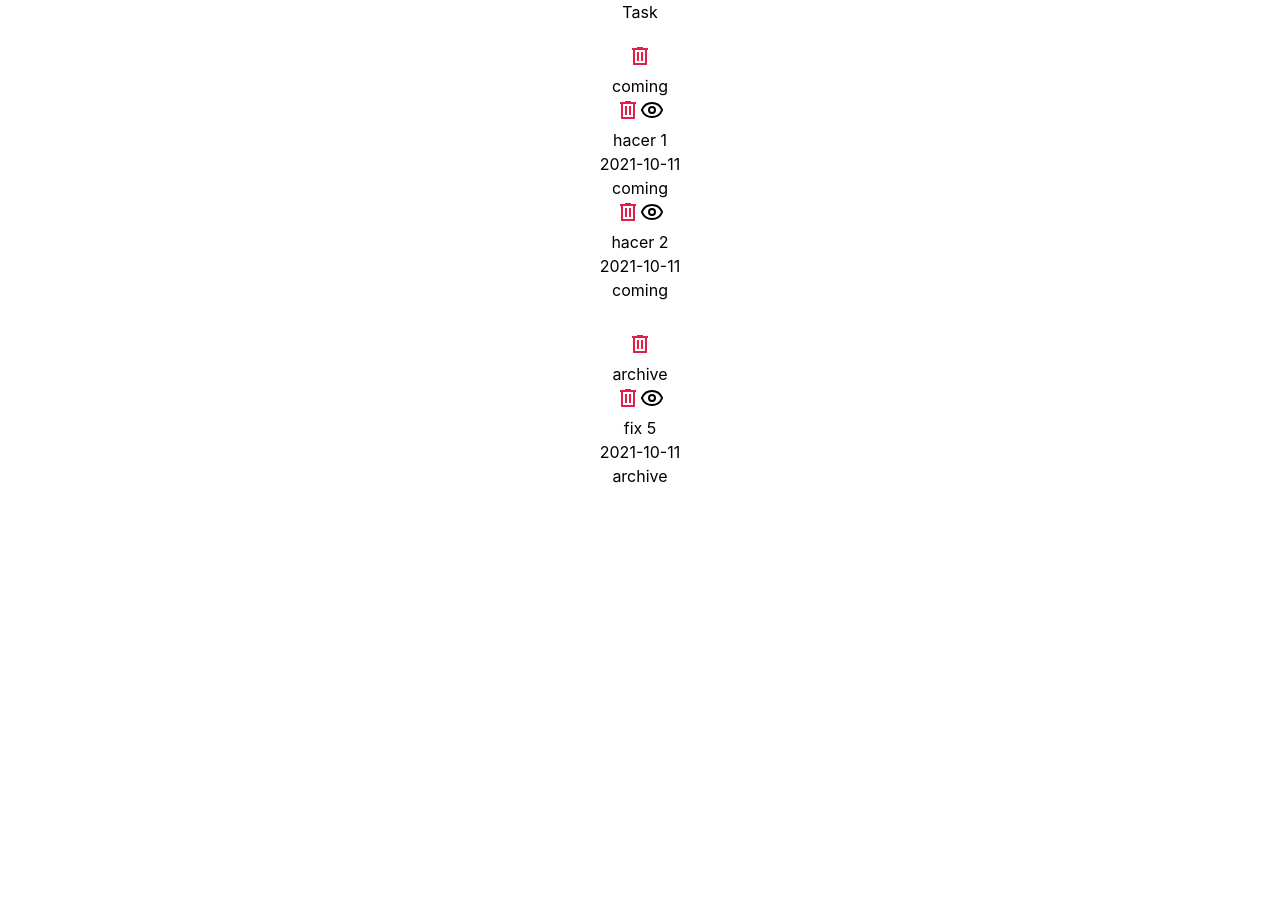
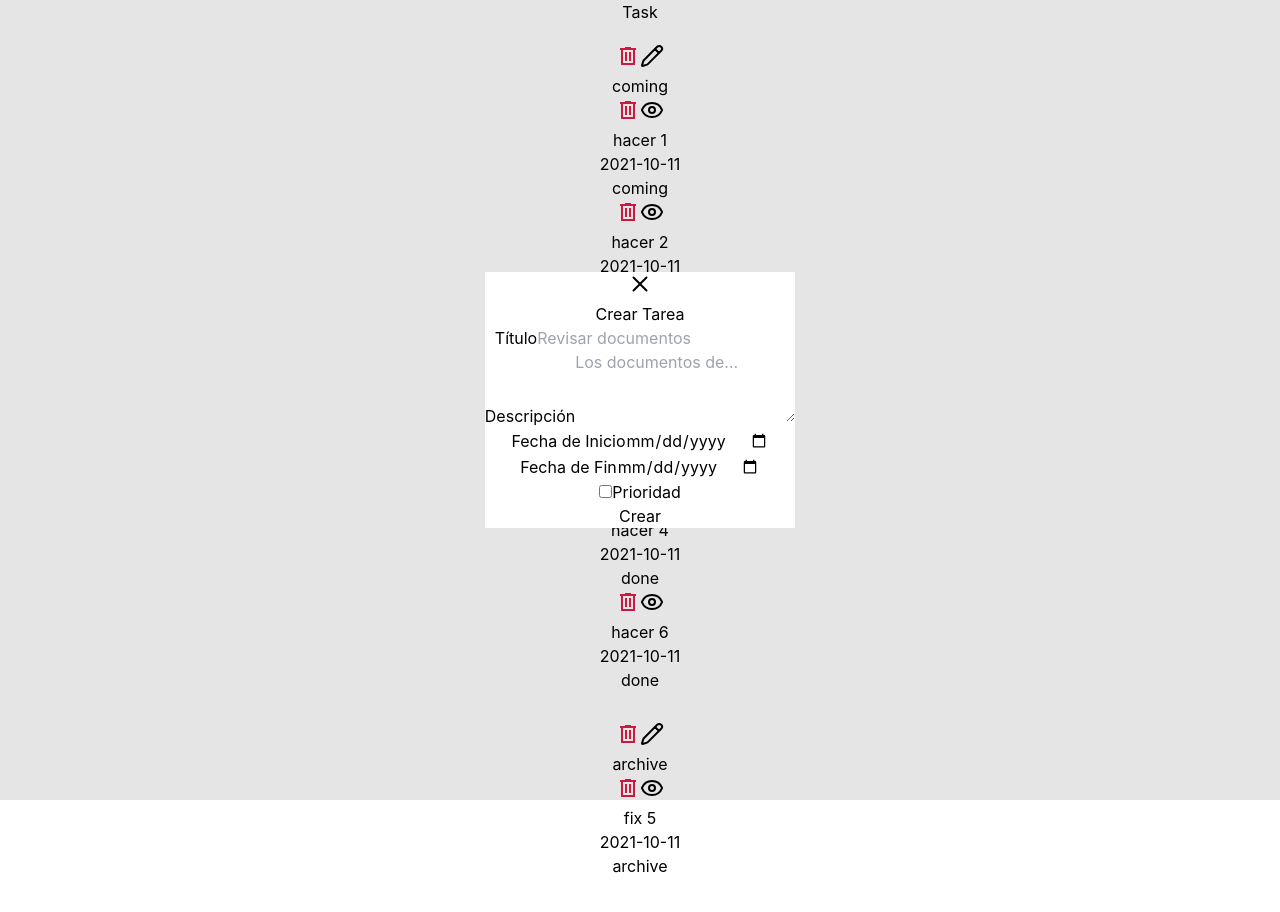
Before and after one commit to ElYonathanD/Doit, a React (Vite) app: page / in a window 1280 px wide. Both pictures are taken after a click on the button 640 px from the left and 344 px from the top of the page. Shown: the top 912 px of the page. Before the commit the page ends 800 px from the top, so only its background shows below. Built offline with nearby package versions, Linux system fonts and the light colour scheme.

Commit message:
Add edit functionality for columns and tasks, update dialog handling

```diff
--- a/src/components/FormColumn.tsx
+++ b/src/components/FormColumn.tsx
@@ -2,22 +2,30 @@ import { FormEvent, useRef } from 'react'
 import { useTaskStore } from '../store/tasks'
 import { Close } from './icons/Close'
 import { Plus } from './icons/Plus'
+import { Column } from '../interfaces/column'
 
 interface Props {
-  dialogRef: React.RefObject<HTMLDialogElement>
+  column?: Column
+  dialogRefColum: React.RefObject<HTMLDialogElement>
   openDialog: () => void
   closeDialog: () => void
 }
 
-export const FormColumn = ({ dialogRef, openDialog, closeDialog }: Props) => {
-  const { columns, createColumn } = useTaskStore((state) => state)
+export const FormColumn = ({
+  column,
+  dialogRefColum,
+  openDialog,
+  closeDialog
+}: Props) => {
+  const { columns, createColumn, editColumn } = useTaskStore((state) => state)
+
   const inputRef = useRef<HTMLInputElement>(null)
 
   const handleSubmit = (e: FormEvent<HTMLFormElement>) => {
     e.preventDefault()
-    if (inputRef.current?.value) {
-      const columnName = inputRef.current.value.trim()
+    const columnName = inputRef.current?.value.trim()
     if (columnName) {
+      if (!column) {
         if (
           columns.find(
             (column) =>
@@ -26,22 +34,29 @@ export const FormColumn = ({ dialogRef, openDialog, closeDialog }: Props) => {
         )
           return
         createColumn(columnName)
+        if (inputRef.current) {
           inputRef.current.value = ''
+        }
+      } else {
+        editColumn({ name: columnName, id: column.id })
+      }
       closeDialog()
     }
   }
-  }
+
   return (
     <>
+      {!column && (
         <button
           onClick={openDialog}
-        className='p-4 bg-slate-500 rounded-lg dark:bg-slate-800 '
+          className='p-4 bg-slate-500 rounded-lg dark:bg-slate-800'
           aria-label='Abrir diálogo de creación'
         >
           <Plus />
         </button>
+      )}
       <dialog
-        ref={dialogRef}
+        ref={dialogRefColum}
         className='rounded-lg p-8 relative min-w-72 dark:bg-slate-700'
         aria-labelledby='dialog-title'
       >
@@ -53,11 +68,14 @@ export const FormColumn = ({ dialogRef, openDialog, closeDialog }: Props) => {
           <Close />
         </button>
         <form onSubmit={handleSubmit} className='flex flex-col gap-2 pt-4 pb-4'>
-          <p className='font-semibold text-lg dark:text-white'>Crear Columna</p>
+          <p className='font-semibold text-lg dark:text-white'>
+            {column ? 'Editar' : 'Crear'} Columna
+          </p>
           <input
             type='text'
             id='name'
             ref={inputRef}
+            defaultValue={column?.name}
             className='p-2 rounded-lg bg-slate-200 border-2 border-slate-600'
             placeholder='Ingrese nombre de columna'
             required
@@ -66,7 +84,7 @@ export const FormColumn = ({ dialogRef, openDialog, closeDialog }: Props) => {
             type='submit'
             className='p-2 bg-slate-600 rounded-lg text-white dark:bg-slate-800'
           >
-            Crear
+            {column ? 'Editar' : 'Crear'}
           </button>
         </form>
       </dialog>
--- a/src/components/FormTask.tsx
+++ b/src/components/FormTask.tsx
@@ -50,7 +50,7 @@ export const FormTask = ({
           className='flex flex-col gap-6 p-4 rounded-lg shadow-lg bg-white dark:bg-gray-800'
         >
           <p className='font-semibold text-xl text-center text-gray-800 dark:text-white'>
-            Crear Tarea
+            {task ? 'Editar' : 'Crear'} Tarea
           </p>
 
           <div>
@@ -58,7 +58,7 @@ export const FormTask = ({
               htmlFor='title'
               className='block text-left font-medium text-gray-700 dark:text-gray-300'
             >
-              Título Tarea
+              Título
             </label>
             <input
               type='text'
--- a/src/components/TaskDashboard.tsx
+++ b/src/components/TaskDashboard.tsx
@@ -16,9 +16,9 @@ export const TaskDashboard = () => {
     handleDragOver
   } = UseDragAndDrop()
 
-  const dialogRef = useRef<HTMLDialogElement>(null)
-  const openDialog = () => dialogRef.current?.showModal()
-  const closeDialog = () => dialogRef.current?.close()
+  const dialogRefColum = useRef<HTMLDialogElement>(null)
+  const openDialog = () => dialogRefColum.current?.showModal()
+  const closeDialog = () => dialogRefColum.current?.close()
 
   return (
     <main className='w-full bg-slate-300 dark:bg-gray-600'>
@@ -38,7 +38,7 @@ export const TaskDashboard = () => {
             ))}
           </SortableContext>
           <FormColumn
-            dialogRef={dialogRef}
+            dialogRefColum={dialogRefColum}
             openDialog={openDialog}
             closeDialog={closeDialog}
           />
--- a/src/components/TasksList.tsx
+++ b/src/components/TasksList.tsx
@@ -7,6 +7,8 @@ import { useMemo, useRef } from 'react'
 import { Delete } from './icons/Delete'
 import { useTaskStore } from '../store/tasks'
 import { FormTask } from './FormTask'
+import { Pen } from './icons/Pen'
+import { FormColumn } from './FormColumn'
 interface Props {
   tasks: Task[]
   column: Column
@@ -18,6 +20,12 @@ export const TasksList = ({ column, tasks }: Props) => {
 
   const openDialog = () => dialogRef.current?.showModal()
   const closeDialog = () => dialogRef.current?.close()
+
+  const dialogRefColumn = useRef<HTMLDialogElement>(null)
+
+  const openDialogColumn = () => dialogRefColumn.current?.showModal()
+  const closeDialogColumn = () => dialogRefColumn.current?.close()
+
   const {
     setNodeRef,
     attributes,
@@ -44,12 +52,20 @@ export const TasksList = ({ column, tasks }: Props) => {
       }`}
     >
       <div className='relative p-4 border-2 border-slate-950 dark:border-slate-100 rounded-lg'>
-        <button
-          onClick={() => deleteColumn(column.id)}
-          className='absolute right-1 top-1'
-        >
-          <Delete />
-        </button>
+        <div className='absolute right-1 top-1 z-10 flex gap-2 items-center'>
+          <button onClick={() => deleteColumn(column.id)}>
+            <Delete />
+          </button>
+          <button onClick={() => openDialogColumn()}>
+            <Pen />
+          </button>
+        </div>
+        <FormColumn
+          dialogRefColum={dialogRefColumn}
+          openDialog={openDialogColumn}
+          column={column}
+          closeDialog={closeDialogColumn}
+        />
         <h2
           {...attributes}
           {...listeners}
--- /dev/null
+++ b/src/components/icons/Pen.tsx
@@ -0,0 +1,19 @@
+export const Pen = () => {
+  return (
+    <svg
+      xmlns='http://www.w3.org/2000/svg'
+      width='24'
+      height='24'
+      viewBox='0 0 24 24'
+    >
+      <path
+        fill='none'
+        stroke='#000000'
+        strokeLinecap='round'
+        strokeLinejoin='round'
+        strokeWidth='2'
+        d='M21.174 6.812a1 1 0 0 0-3.986-3.987L3.842 16.174a2 2 0 0 0-.5.83l-1.321 4.352a.5.5 0 0 0 .623.622l4.353-1.32a2 2 0 0 0 .83-.497zM15 5l4 4'
+      />
+    </svg>
+  )
+}
--- a/src/store/tasks.ts
+++ b/src/store/tasks.ts
@@ -83,6 +83,7 @@ interface State {
   createTask: (task: Task) => void
   deleteTask: (taskId: string) => void
   editTask: (task: Task) => void
+  editColumn: (column: Column) => void
 }
 export const useTaskStore = create<State>()(
   persist(
@@ -185,6 +186,12 @@ export const useTaskStore = create<State>()(
           const taskIndex = tasks.findIndex((t) => t.id === task.id)
           tasks[taskIndex] = task
           set({ tasks })
+        },
+        editColumn: (column) => {
+          const { columns } = get()
+          const columnIndex = columns.findIndex((c) => c.id === column.id)
+          columns[columnIndex] = column
+          set({ columns })
         }
       }
     },
```
Lines whose indentation alone changed are shown as unchanged.
